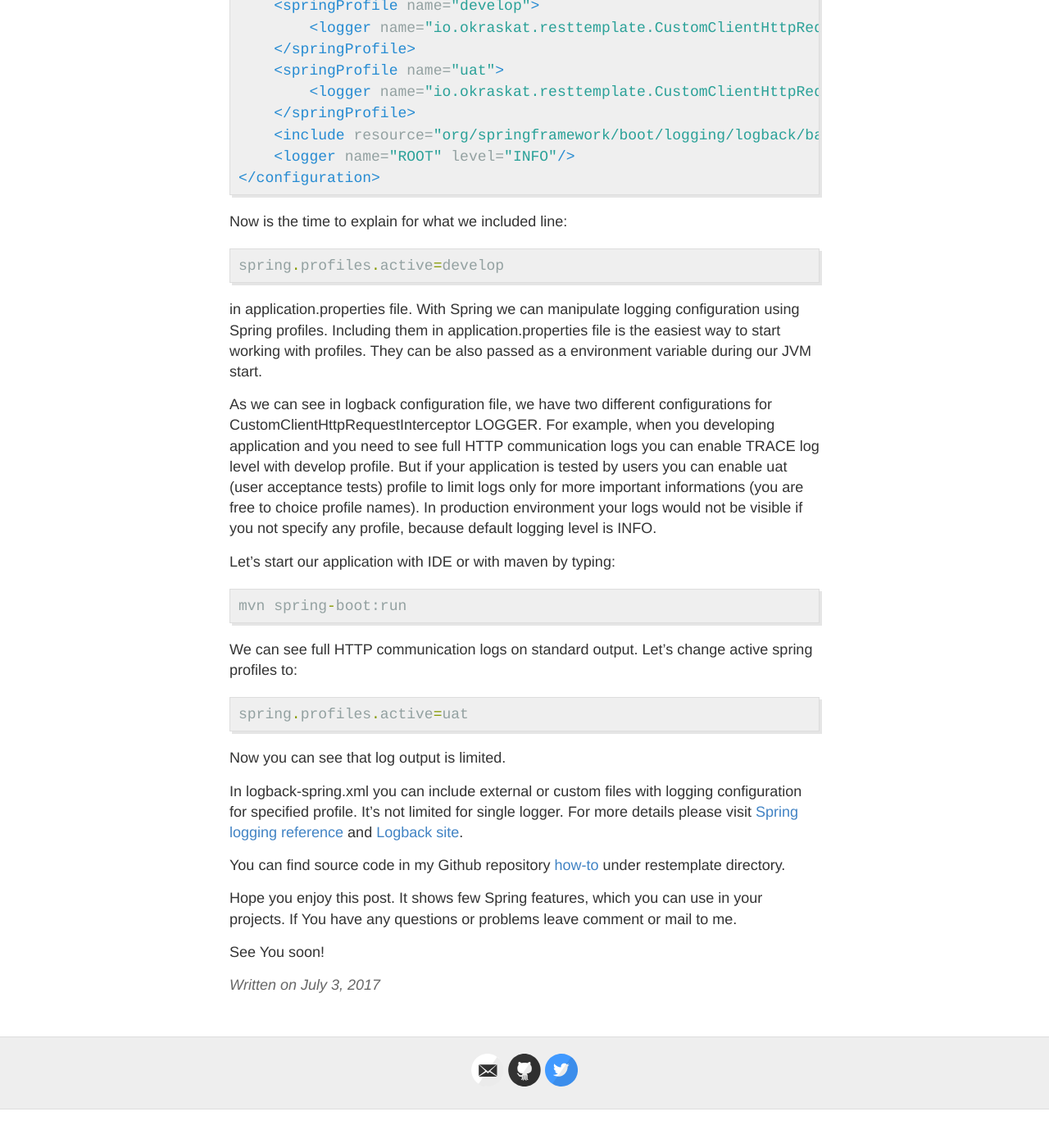
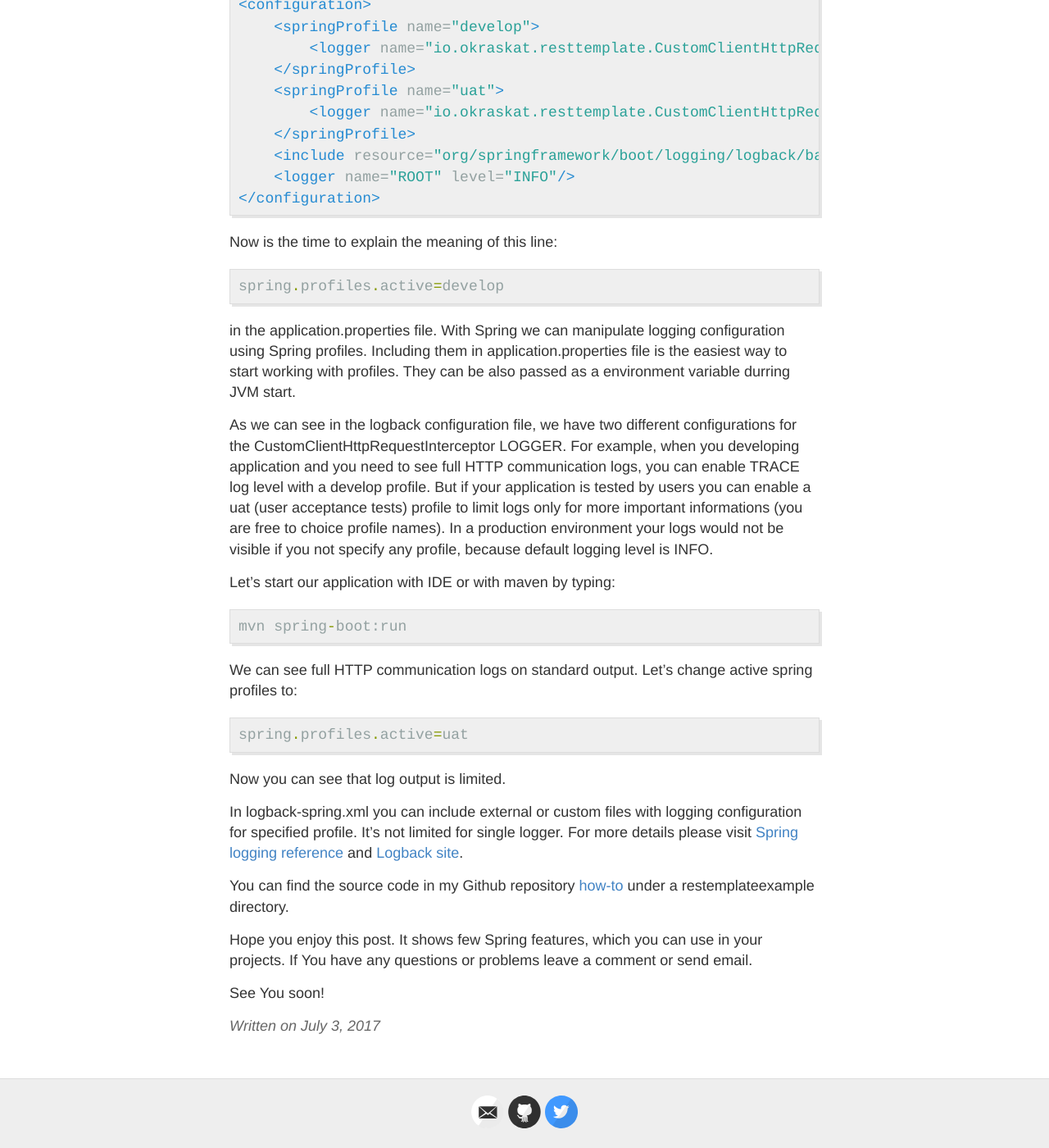
Before and after one commit to okraskat/okraskat.github.io, a Jekyll site: the page built from _posts/2017-07-03-rest-template-custom-logging.markdown, in a window 1280 px wide and 1400 px high, scrolled down 4119 px. Shown: the whole window at 82% size. Built offline with Jekyll 4.4.1, drawn with Linux system fonts in a browser that asks for light colours; our own code applies the rules of GitHub Pages for plain Markdown files; comment, search, counter and statistics services are not loaded; before the commit the page ends 5472 px from its top, so only the background shows below that; some of the changed text lies outside the part shown.

Commit message:
Updated Rest Template Custom Logging

```diff
--- a/_posts/2017-07-03-rest-template-custom-logging.markdown
+++ b/_posts/2017-07-03-rest-template-custom-logging.markdown
@@ -12,17 +12,17 @@ tags:
 Nowadays HTTP communication is very important in enterprise projects.
 For people who use Spring related technologies an obvious decision is to use RestTemplate for executing HTTP requests. Today, I'm going to describe how to customize HTTP communication logging while using RestTemplate.
 
-First create simple Spring Boot application:
+Firstly create simple Spring Boot application:
 {% highlight java %}
 @SpringBootApplication
 public class Application {
-    public static void main(String\[\] args) {
+    public static void main(String[] args) {
         SpringApplication.run(Application.class, args);
     }
 }
 {% endhighlight %}
 
-Second step is to configure our application. In out configuration class we define RestTemplate bean. We set interceptor list for our RestTemplate. Interceptor intercepts client-side HTTP requests. CustomClientHttpRequestInterceptor is our class implementing ClientHttpRequestInterceptor interface. It's allow us to process HTTP requests and responses.
+Second step is to configure our application. In the configuration class we define RestTemplate bean. We set interceptor list for our RestTemplate. CustomClientHttpRequestInterceptor is implementing ClientHttpRequestInterceptor interface. It's allow us to process HTTP requests and responses.
 {% highlight java %}
 @Configuration
 public class ApplicationConfig {
@@ -36,10 +36,10 @@ public class ApplicationConfig {
 }
 {% endhighlight %}
 
-Let's see how our CustomClientHttpRequestInterceptor looks like. We need to override intercept metohd which parameters are: a HttpRequest instance, an bytes array which contains request body and ClientHttpRequestExecution instance.
+Let's see how our CustomClientHttpRequestInterceptor looks like. We need to override intercept method which parameters are: a HttpRequest instance, a bytes array with  request body and a ClientHttpRequestExecution instance.
 
 We register Spring bean with @Component annotation. In first line we define LOGGER to to write interesting data into standard output or file (depends on configuration).
-In out method implementation we log request URI on debug level. Then we trace request data. Next step is to execute HttpRequest with given body. Then we can trace response data and log response code on debug level. After all we need to return response instance. traceRequest and traceResponse methods are quite obvoius. If you have any question about them, please leave a comment.
+In our method implementation we log request URI on debug level. Then we trace request data. Next step is to execute HttpRequest with given body. Then we can trace response data and log response code on debug level. After all we need to return the response instance. traceRequest and traceResponse methods are quite obvious. If you have any question about them, please leave a comment.
 
 {% highlight java %}
 @Component
@@ -85,7 +85,7 @@ private static final Logger LOGGER = LoggerFactory.getLogger(CustomClientHttpReq
 }
 {% endhighlight %}
 
-Ok, but we need have to some rest HTTP service to exchange data. For this example we will use http://jsonplaceholder.typicode.com (http://jsonplaceholder.typicode.com) which is free rest api for testing and education purposes.
+Ok, but we need have some rest HTTP service to exchange data. For this example we will use [http://jsonplaceholder.typicode.com] (http://jsonplaceholder.typicode.com) which is free rest api for testing and education purposes.
 
 Let's define our SimpleHttpClient
 
@@ -119,7 +119,7 @@ private final String serviceUrl;
 }
 {% endhighlight %}
 
-As earlier, we register Spring bean, then we can use Spring Dependency Injection to inject dependencies into our bean. The first dependency is RestTemplate defined in Application config. Second one is serviceUrl which is provided in application.properties file.
+As earlier, we register Spring bean, then we can use Spring Dependency Injection to inject dependencies into the bean. The first dependency is the RestTemplate defined in the Application config. Second one is a serviceUrl which is provided in a application.properties file.
 
 Let's see this file:
 
@@ -128,11 +128,11 @@ spring.profiles.active=develop
 service.url=http://jsonplaceholder.typicode.com
 {% endhighlight %}
 
-We create postForEntity method which is annotated with @PostConstruct annotation. It means that this method will be fired just after bean creation. In our metohd we provide some data to exchange, create requestUrl and exchange data with RestTemplate.
+We create postForEntity method which is annotated with @PostConstruct annotation. It means that this method will be executed just after bean creation. In our metohd we provide some data to exchange, create a requestUrl and exchange the data using RestTemplate.
 
 Ok, but how to see HTTP communication data which is transfered in this example?
 
-We need to include in out pom logging starter, with this dependency we can configure our logging.
+We need to include in out pom a logging starter, with this dependency we can configure our logging.
 
 
 {% highlight XML %}
@@ -160,15 +160,15 @@ This file looks like:
 </configuration>
 {% endhighlight %}
 
-Now is the time to explain for what we included line:
+Now is the time to explain the meaning of this line:
 
 {% highlight java %}
 spring.profiles.active=develop
 {% endhighlight %}
 
-in application.properties file. With Spring we can manipulate logging configuration using Spring profiles. Including them in application.properties file is the easiest way to start working with profiles. They can be also passed as a environment variable during our JVM start.
+in the application.properties file. With Spring we can manipulate logging configuration using Spring profiles. Including them in application.properties file is the easiest way to start working with profiles. They can be also passed as a environment variable durring JVM start.
 
-As we can see in logback configuration file, we have two different configurations for CustomClientHttpRequestInterceptor LOGGER. For example, when you developing application and you need to see full HTTP communication logs you can enable TRACE log level with develop profile. But if your application is tested by users you can enable uat (user acceptance tests) profile to limit logs only for more important informations (you are free to choice profile names). In production environment your logs would not be visible if you not specify any profile, because default logging level is INFO.
+As we can see in the logback configuration file, we have two different configurations for the CustomClientHttpRequestInterceptor LOGGER. For example, when you developing application and you need to see full HTTP communication logs, you can enable TRACE log level with a develop profile. But if your application is tested by users you can enable a uat (user acceptance tests) profile to limit logs only for more important informations (you are free to choice profile names). In a production environment your logs would not be visible if you not specify any profile, because default logging level is INFO.
 
 Let's start our application with IDE or with maven by typing:
 {% highlight java %}
@@ -184,8 +184,8 @@ Now you can see that log output is limited.
 
 In logback-spring.xml you can include external or custom files with logging configuration for specified profile. It's not limited for single logger. For more details please visit [Spring logging reference](https://docs.spring.io/spring-boot/docs/current/reference/html/boot-features-logging.html) and  [Logback site](https://logback.qos.ch/manual/).
 
-You can find source code in my Github repository [how-to](https://github.com/okraskat/how-to) under restemplate directory.
+You can find the source code in my Github repository [how-to](https://github.com/okraskat/how-to) under a restemplateexample directory.
 
-Hope you enjoy this post. It shows few Spring features, which you can use in your projects. If You have any questions or problems leave comment or mail to me.
+Hope you enjoy this post. It shows few Spring features, which you can use in your projects. If You have any questions or problems leave a comment or send email.
 
 See You soon!
```
